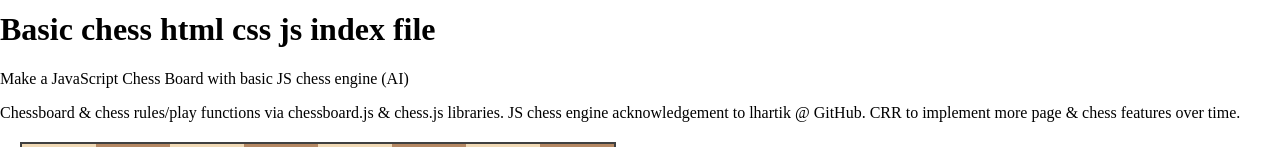
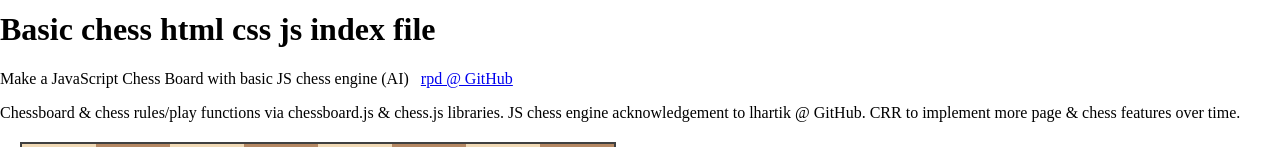
Before and after one commit to rpd/CRRJSlh, a plain HTML site: page index.html in a window 1280 px wide. Shown: the part 174-321 px from the top of the page. Drawn offline with Linux system fonts and the light colour scheme.

Commit message:
Update index.html

```diff
--- a/index.html
+++ b/index.html
@@ -95,7 +95,7 @@
     </nav>
     <main class="page-body">
       <h1>Basic chess html css js index file</h1>
-      <p>Make a JavaScript Chess Board with basic JS chess engine (AI)</p>
+      <p>Make a JavaScript Chess Board with basic JS chess engine (AI) &nbsp; <a href="https://github.com/rpd/CRRJSlh/tree/main" target="_blank">rpd @ GitHub</a></p>
       <p>Chessboard & chess rules/play functions via chessboard.js & chess.js libraries. JS chess engine acknowledgement to lhartik @ GitHub. CRR to implement more page & chess features over time. </p>
       <div id="board" style="width: 600px"></div>
 
```
